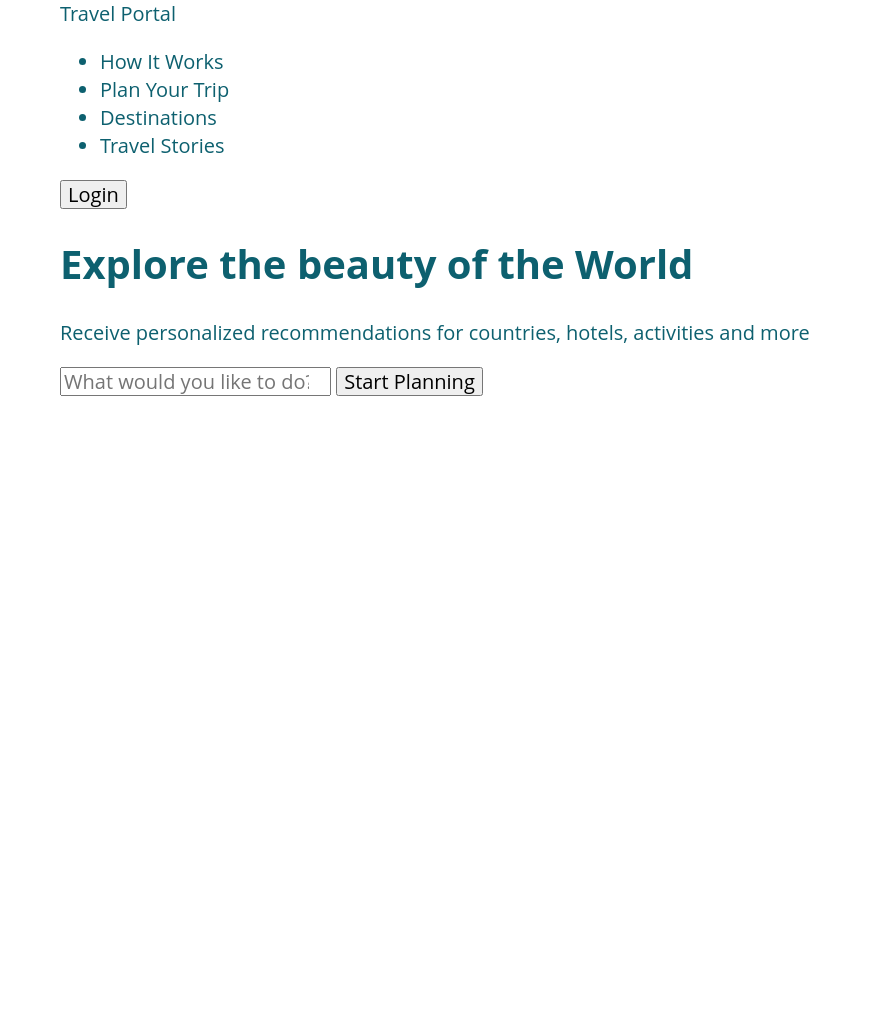
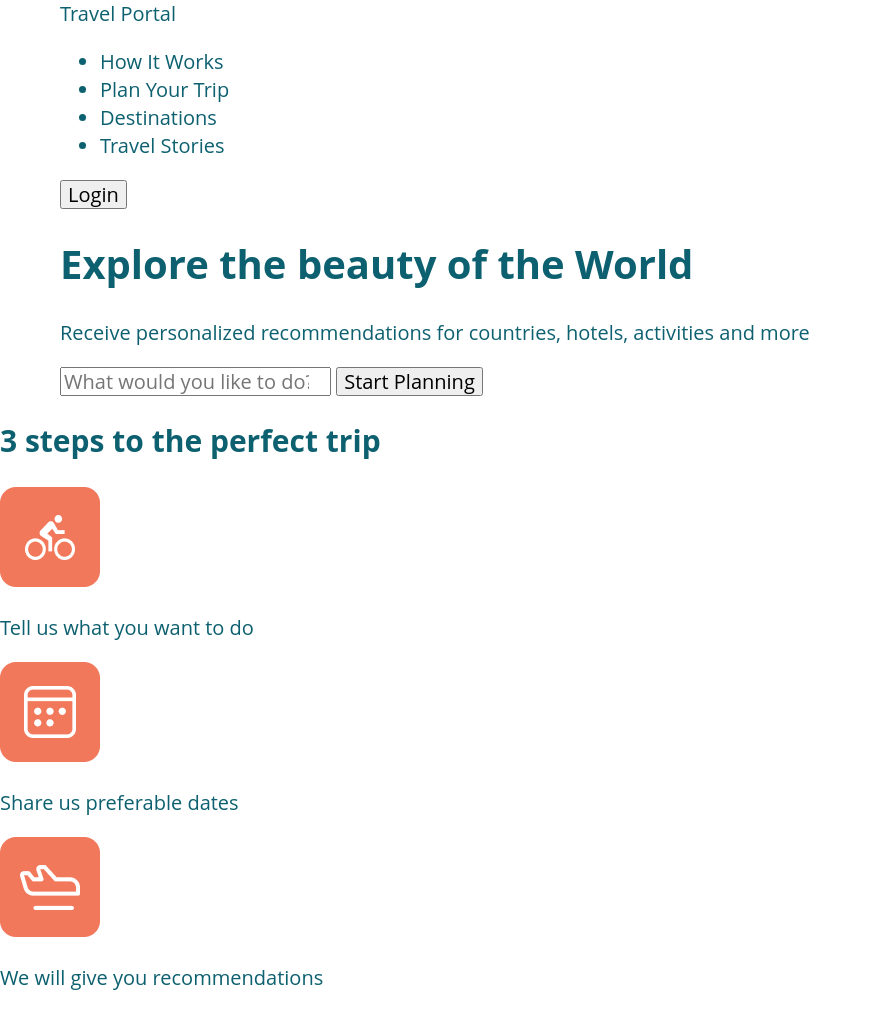
Before and after one commit to katsuro666/travel, a plain HTML site: page index.html in a window 1280 px wide. Shown: the whole page, without its empty margins (0-872 px from the left). Before the commit the page ends 800 px from the top, so only its background shows below. Drawn offline with Linux system fonts and the light colour scheme.

Commit message:
feat: ad steps section

```diff
--- a/index.html
+++ b/index.html
@@ -50,6 +50,23 @@
       </div>
     </section>
 
+    <section class="steps">
+      <h2>3 steps to the perfect trip</h2>
 
+      <div class="steps__action">
+        <img src="icons/bicycle.png" alt="" class="steps__action-ico">
+        <p class="steps__action-txt">Tell us what you want to do</p>
+      </div>
+
+      <div class="steps__action">
+        <img src="icons/calendar.png" alt="" class="steps__action-ico">
+        <p class="steps__action-txt">Share us preferable dates</p>
+      </div>
+
+      <div class="steps__action">
+        <img src="icons/plane.png" alt="" class="steps__action-ico">
+        <p class="steps__action-txt">We will give you recommendations</p>
+      </div>
+    </section>
   </body>
 </html>
```
Also changed, not shown: icons/bicycle.png (added), icons/calendar.png (added), icons/plane.png (added), 1 other file.
